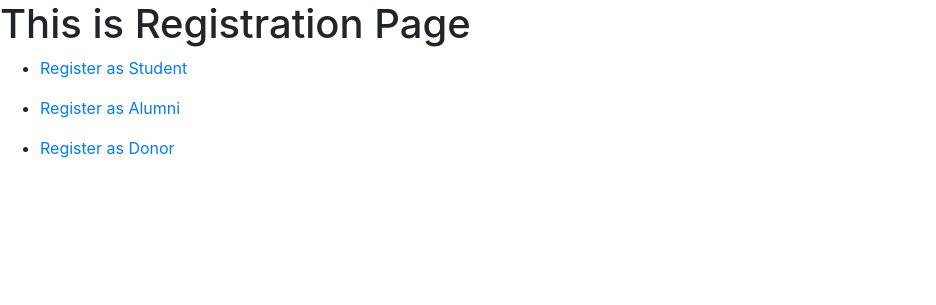
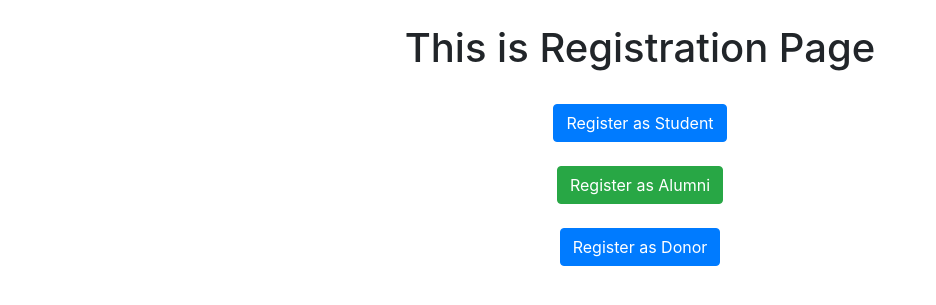
Before and after one commit to ShowmickKar/FIND-YOUR-BRACU-MATES-CSE370-PROJECT-SPRING-2022, a PHP site: page /registration.php in a window 1280 px wide. Shown: the top 305 px of the page, without its empty margins (0-936 px from the left). Run offline with PHP 8.4, Linux system fonts and the light colour scheme.

Commit message:
Update registration.php

```diff
--- a/registration.php
+++ b/registration.php
@@ -11,10 +11,10 @@
 </head>
 
 <body>
-    <h1>This is Registration Page</h1>
-    <div>
+    <h1 class='text-center mt-4'>This is Registration Page</h1>
+    <div class='text-center p-4'>
 
-        <ul>
+        <!-- <ul>
             <li><a href="student_registration.php">Register as Student</a></li>
         </ul>
         <ul>
@@ -22,7 +22,10 @@
         </ul>
         <ul>
             <li><a href="donor_registration.php">Register as Donor</a></li>
-        </ul>
+        </ul> -->
+        <a href="student_registration.php" class="btn btn-primary mb-4">Register as Student</a> </br>
+        <a href="alumni_registration.php" class="btn btn-success mb-4">Register as Alumni</a></br>
+        <a href="donor_registration.php" class="btn btn-primary ">Register as Donor</a>
     </div>
 
     <script src=" https://code.jquery.com/jquery-3.3.1.slim.min.js" integrity="sha384-q8i/X+965DzO0rT7abK41JStQIAqVgRVzpbzo5smXKp4YfRvH+8abtTE1Pi6jizo" crossorigin="anonymous">
```
